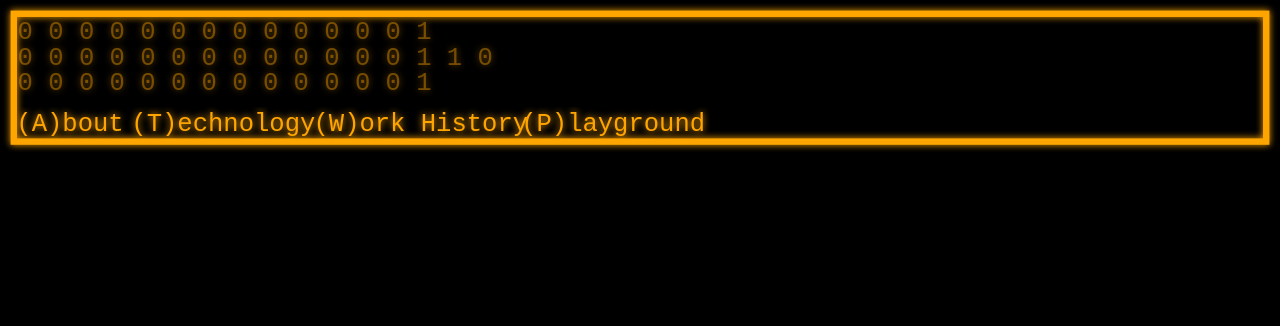
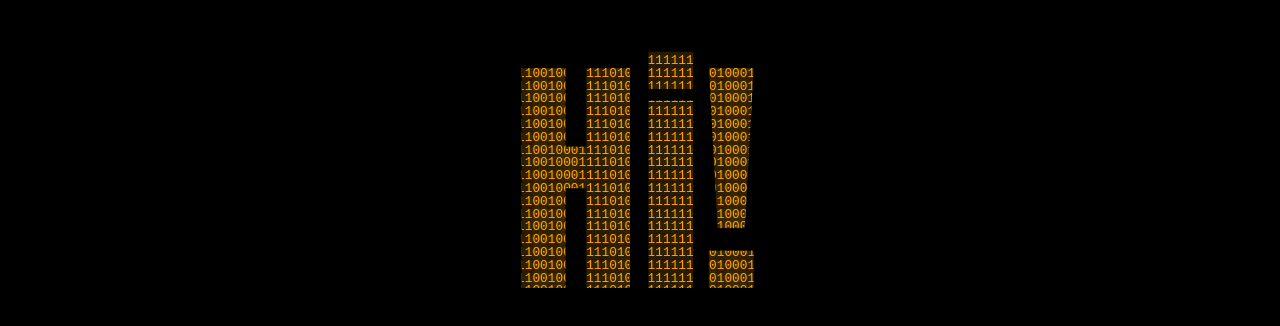
Before and after one commit to RandomAnomaly/terminal-portfolio, a website: page app/views/app.html in a window 1280 px wide. Drawn offline with nearby package versions, Linux system fonts and the light colour scheme.

Commit message:
Added a 'hi' thing

```diff
--- a/app/pomodoroController.js
+++ b/app/portfolioController.js
@@ -3,4 +3,4 @@ app.controller('portfolioController', function($scope){
 
 
 
-})
+});
--- a/app/views/app.html
+++ b/app/views/app.html
@@ -6,7 +6,7 @@
     <link rel="stylesheet" href="https://maxcdn.bootstrapcdn.com/bootstrap/3.3.7/css/bootstrap.min.css">
     <script src="https://ajax.googleapis.com/ajax/libs/angularjs/1.5.6/angular.min.js"></script>
     <script src="../app.js"></script>
-    <!--<script src="app/pomodoroController.js"></script>-->
+    <script src="../portfolioController.js"></script>
     <link rel="stylesheet" href="../styles/styles.css">
     <link rel="stylesheet" href="../styles/terminalStyles.css">
 </head>
@@ -16,9 +16,9 @@
 
 
 
-    <div class="navbar">
+    <!--<div class="navbar">
         <ng-include src="'navbar.html'"></ng-include>
-    </div>
+    </div>-->
 
 
     <div>
--- a/app/views/content.html
+++ b/app/views/content.html
@@ -0,0 +1,39 @@
+
+
+<svg width="100%" height="100%" viewBox="0 0 100 100" ng-controller="portfolioController">
+
+    <defs>
+        <clipPath id="clipPath">
+            <text x="40%" y="22.5%" font-family="impact" stroke={{color}} font-size="20">Hi!</text>
+
+        </clipPath>
+    </defs>
+
+
+
+    <g style="clip-path: url(#clipPath);">
+        <!--<g>-->
+        <text x="2" y="2" font-family="monospace" fill={{color}} font-size="1" filter="url(#glow)">00100011110100111111110010001111010011111111001000111101001111111100100011110100111111110010001111010011111111001000111101001111111110011111111001000111101001111111100100011110100111</text>
+        <text x="2" y="3" font-family="monospace" fill={{color}} font-size="1" filter="url(#glow)">00100011110100111111110010001111010011111111001000111101001111111100100011110100111111110010001111010011111111001000111101001111111110011111111001000111101001111111100100011110100111</text>
+        <text x="2" y="4" font-family="monospace" fill={{color}} font-size="1" filter="url(#glow)">00100011110100111111110010001111010011111111001000111101001111111100100011110100111111110010001111010011111111001000111101001111111110011111111001000111101001111111100100011110100111</text>
+        <text x="2" y="5" font-family="monospace" fill={{color}} font-size="1" filter="url(#glow)">00100011110100111111110010001111010011111111001000111101001111111100100011110100111111110010001111010011111111001000111101001111111110011111111001000111101001111111100100011110100111</text>
+        <text x="2" y="6" font-family="monospace" fill={{color}} font-size="1" filter="url(#glow)">00100011110100111111110010001111010011111111001000111101001111111100100011110100111111110010001111010011111111001000111101001111111110011111111001000111101001111111100100011110100111</text>
+        <text x="2" y="7" font-family="monospace" fill={{color}} font-size="1" filter="url(#glow)">00100011110100111111110010001111010011111111001000111101001111111100100011110100111111110010001111010011111111001000111101001111111110011111111001000111101001111111100100011110100111</text>
+        <text x="2" y="8" font-family="monospace" fill={{color}} font-size="1" filter="url(#glow)">00100011110100111111110010001111010011111111001000111101001111111100100011110100111111110010001111010011111111001000111101001111111110011111111001000111101001111111100100011110100111</text>
+        <text x="2" y="9" font-family="monospace" fill={{color}} font-size="1" filter="url(#glow)">00100011110100111111110010001111010011111111001000111101001111111100100011110100111111110010001111010011111111001000111101001111111110011111111001000111101001111111100100011110100111</text>
+        <text x="2" y="10" font-family="monospace" fill={{color}} font-size="1" filter="url(#glow)">00100011110100111111110010001111010011111111001000111101001111111100100011110100111111110010001111010011111111001000111101001111111110011111111001000111101001111111100100011110100111</text>
+        <text x="2" y="11" font-family="monospace" fill={{color}} font-size="1" filter="url(#glow)">00100011110100111111110010001111010011111111001000111101001111111100100011110100111111110010001111010011111111001000111101001111111110011111111001000111101001111111100100011110100111</text>
+        <text x="2" y="12" font-family="monospace" fill={{color}} font-size="1" filter="url(#glow)">00100011110100111111110010001111010011111111001000111101001111111100100011110100111111110010001111010011111111001000111101001111111110011111111001000111101001111111100100011110100111</text>
+        <text x="2" y="13" font-family="monospace" fill={{color}} font-size="1" filter="url(#glow)">00100011110100111111110010001111010011111111001000111101001111111100100011110100111111110010001111010011111111001000111101001111111110011111111001000111101001111111100100011110100111</text>
+        <text x="2" y="14" font-family="monospace" fill={{color}} font-size="1" filter="url(#glow)">00100011110100111111110010001111010011111111001000111101001111111100100011110100111111110010001111010011111111001000111101001111111110011111111001000111101001111111100100011110100111</text>
+        <text x="2" y="15" font-family="monospace" fill={{color}} font-size="1" filter="url(#glow)">00100011110100111111110010001111010011111111001000111101001111111100100011110100111111110010001111010011111111001000111101001111111110011111111001000111101001111111100100011110100111</text>
+        <text x="2" y="16" font-family="monospace" fill={{color}} font-size="1" filter="url(#glow)">00100011110100111111110010001111010011111111001000111101001111111100100011110100111111110010001111010011111111001000111101001111111110011111111001000111101001111111100100011110100111</text>
+        <text x="2" y="17" font-family="monospace" fill={{color}} font-size="1" filter="url(#glow)">00100011110100111111110010001111010011111111001000111101001111111100100011110100111111110010001111010011111111001000111101001111111110011111111001000111101001111111100100011110100111</text>
+        <text x="2" y="18" font-family="monospace" fill={{color}} font-size="1" filter="url(#glow)">00100011110100111111110010001111010011111111001000111101001111111100100011110100111111110010001111010011111111001000111101001111111110011111111001000111101001111111100100011110100111</text>
+        <text x="2" y="19" font-family="monospace" fill={{color}} font-size="1" filter="url(#glow)">00100011110100111111110010001111010011111111001000111101001111111100100011110100111111110010001111010011111111001000111101001111111110011111111001000111101001111111100100011110100111</text>
+        <text x="2" y="20" font-family="monospace" fill={{color}} font-size="1" filter="url(#glow)">00100011110100111111110010001111010011111111001000111101001111111100100011110100111111110010001111010011111111001000111101001111111110011111111001000111101001111111100100011110100111</text>
+        <text x="2" y="21" font-family="monospace" fill={{color}} font-size="1" filter="url(#glow)">00100011110100111111110010001111010011111111001000111101001111111100100011110100111111110010001111010011111111001000111101001111111110011111111001000111101001111111100100011110100111</text>
+        <text x="2" y="22" font-family="monospace" fill={{color}} font-size="1" filter="url(#glow)">00100011110100111111110010001111010011111111001000111101001111111100100011110100111111110010001111010011111111001000111101001111111110011111111001000111101001111111100100011110100111</text>
+        <text x="2" y="23" font-family="monospace" fill={{color}} font-size="1" filter="url(#glow)">00100011110100111111110010001111010011111111001000111101001111111100100011110100111111110010001111010011111111001000111101001111111110011111111001000111101001111111100100011110100111</text>
+    </g>
+</svg>
--- a/app/views/navbar.html
+++ b/app/views/navbar.html
@@ -1,4 +1,4 @@
-<div ng-app>
+<div>
     <svg width="100%" height="100%" viewBox="0 0 100 12">
         <rect x="1" y="1" width="98" height="10" fill="none" stroke="orange" onclick="console.log('click!');" filter="url(#glow)"
         />
```
Lines whose indentation alone changed are shown as unchanged.
